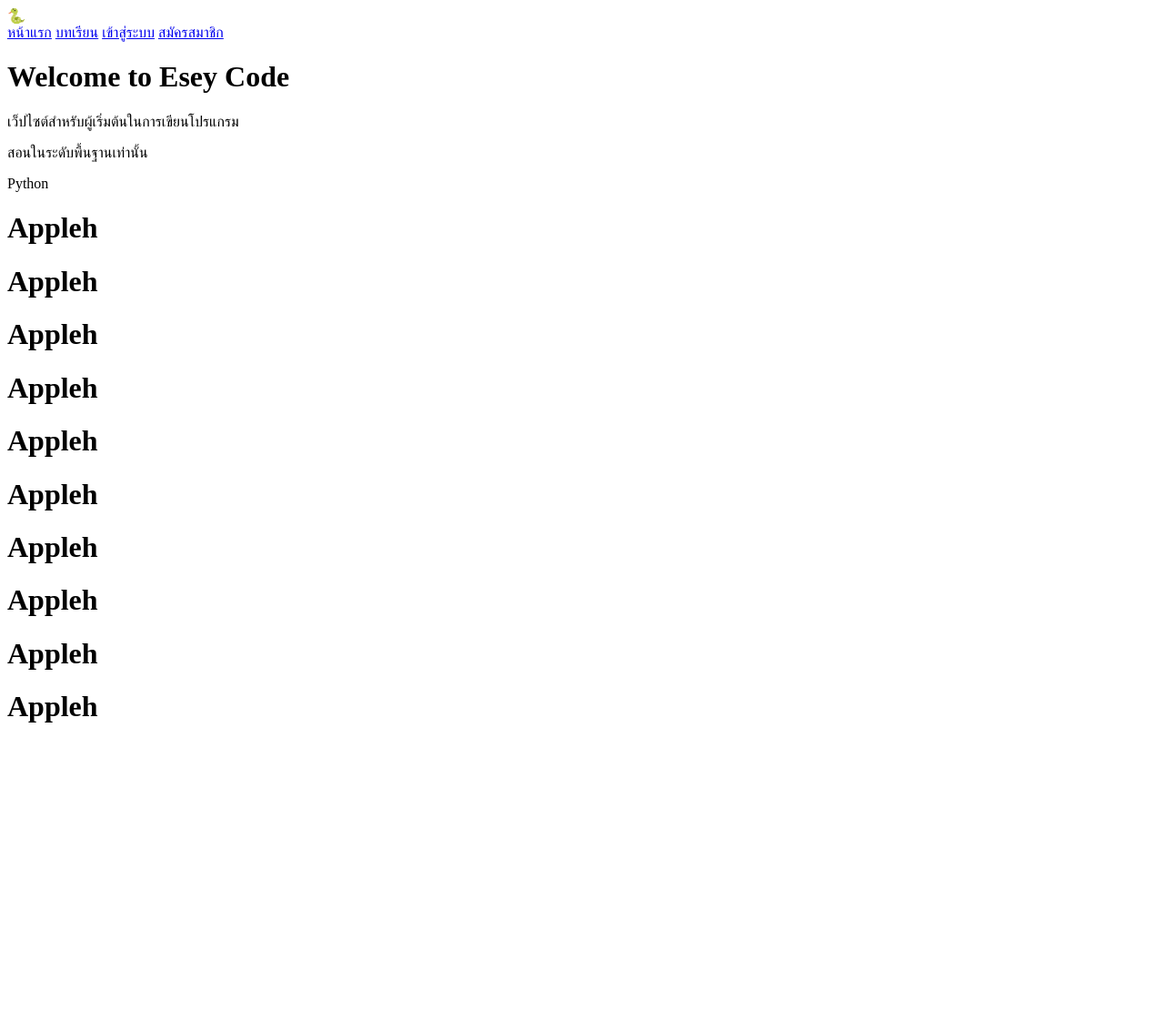
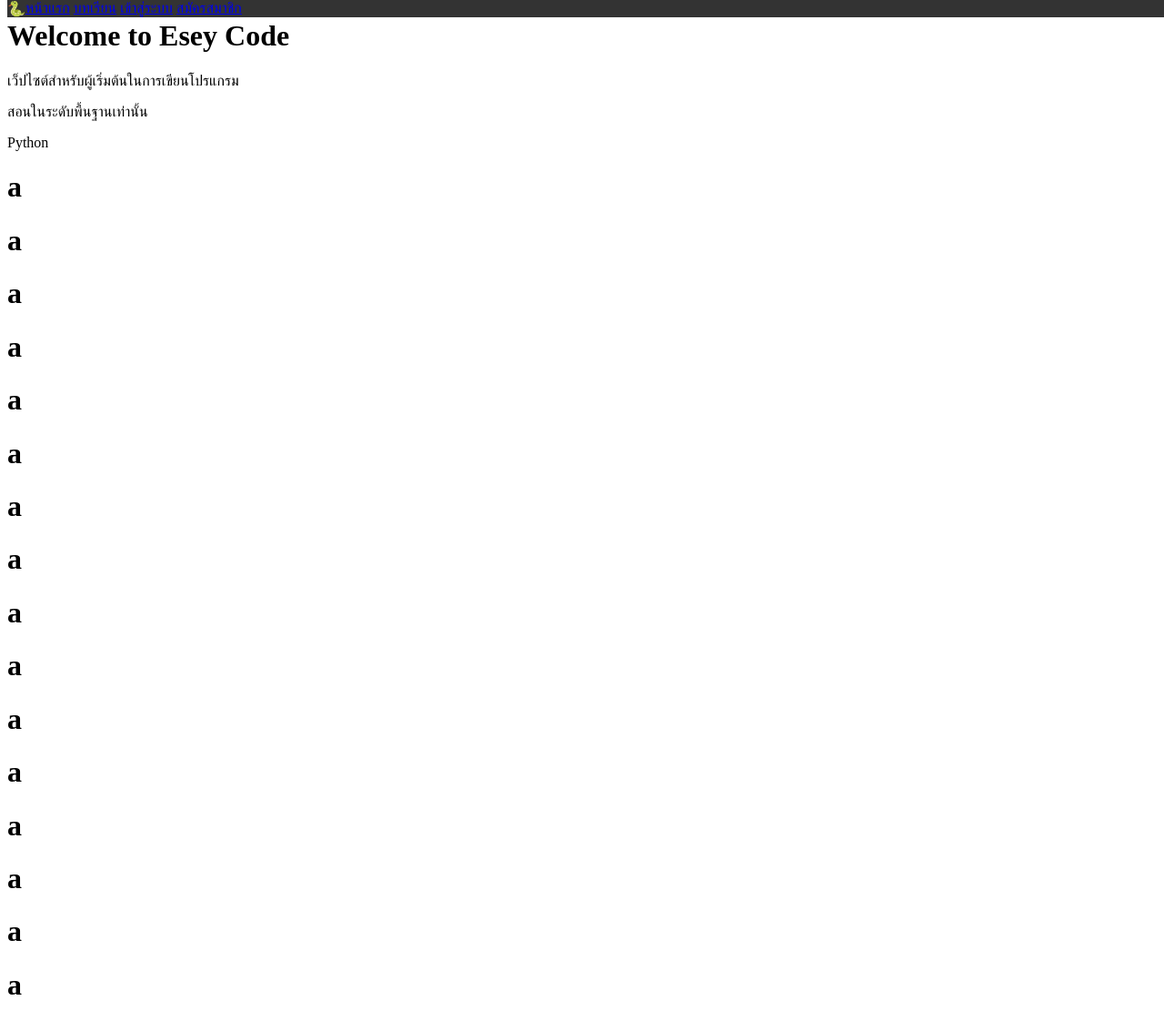
Before and after one commit to kkshaolin/my_flask, a Flask app: page / in a window 1280 px wide. Shown: the whole page at 91% size. Before the commit the page ends 794 px from the top, so only its background shows below. Run offline with Flask 3, Linux system fonts and the light colour scheme.

Commit message:
style bar 1

```diff
--- a/templates/index.html
+++ b/templates/index.html
@@ -4,6 +4,15 @@
     <meta charset="UTF-8">
     <meta name="viewport" content="width=device-width, initial-scale=1.0">
     <title>Home</title>
+    <style>
+        .navbar {
+            background-color: #333;
+            position: fixed;
+            top: 0;
+            width: 100%;
+            display: flex;
+        }
+    </style>
 </head>
 <body>
     <div class="navbar">
@@ -21,15 +30,21 @@
     <p>สอนในระดับพื้นฐานเท่านั้น</p>
     <p>Python</p>
 
-    <h1>Appleh </h1>
-    <h1>Appleh </h1>
-    <h1>Appleh </h1>
-    <h1>Appleh </h1>
-    <h1>Appleh </h1>
-    <h1>Appleh </h1>
-    <h1>Appleh </h1>
-    <h1>Appleh </h1>
-    <h1>Appleh </h1>
-    <h1>Appleh </h1>
+    <h1>a</h1>
+    <h1>a</h1>
+    <h1>a</h1>
+    <h1>a</h1>
+    <h1>a</h1>
+    <h1>a</h1>
+    <h1>a</h1>
+    <h1>a</h1>
+    <h1>a</h1>
+    <h1>a</h1>
+    <h1>a</h1>
+    <h1>a</h1>
+    <h1>a</h1>
+    <h1>a</h1>
+    <h1>a</h1>
+    <h1>a</h1>
 </body>
 </html>
```
